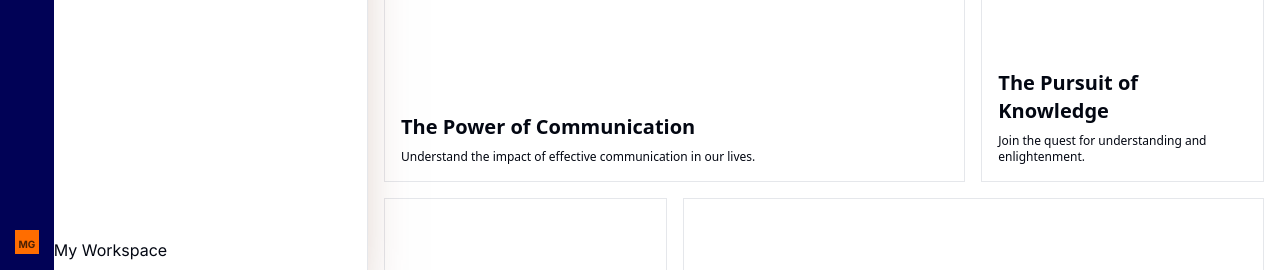
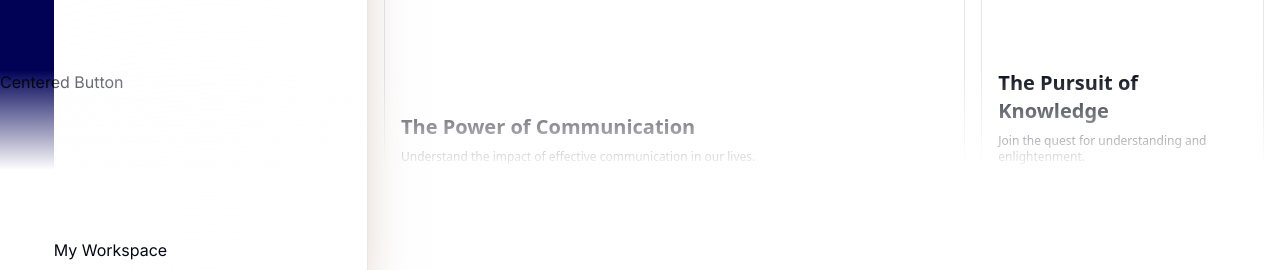
Before and after one commit to bynery-main/limonata-notion-clone, a Next.js app: page /dashboard/1 in a window 1280 px wide. Shown: the part 530-800 px from the top of the page. Built offline with nearby package versions, Linux system fonts and the light colour scheme; no server answers; the database is empty.

Commit message:
feat: Add gradient overlay and centered button to dashboard layout

```diff
--- a/src/app/(main)/dashboard/[workspaceId]/layout.tsx
+++ b/src/app/(main)/dashboard/[workspaceId]/layout.tsx
@@ -119,8 +119,25 @@ const Layout: React.FC<LayoutProps> = ({ children, params }) => {
         </div>
 
           <BentoGridDemo />
+
       </div>
-
+          {/* Gradient Overlay */}
+          <div style={{
+            position: 'fixed',
+            bottom: 0,
+            left: 0,
+            width: '100%',
+            height: '200px', /* Adjust the height as needed */
+            background: 'linear-gradient(to bottom, rgba(255, 255, 255, 0) 0%, rgba(255, 255, 255, 1) 50%)',
+            pointerEvents: 'none' /* Ensure it doesn't block interactions */
+          }}>
+    <button style={{
+              marginBottom: '20px', /* Adjust the margin as needed */
+              pointerEvents: 'auto' /* Ensure the button is clickable */
+            }}>
+              Centered Button
+            </button>
+          </div>
     </main>
   );
 };
```
